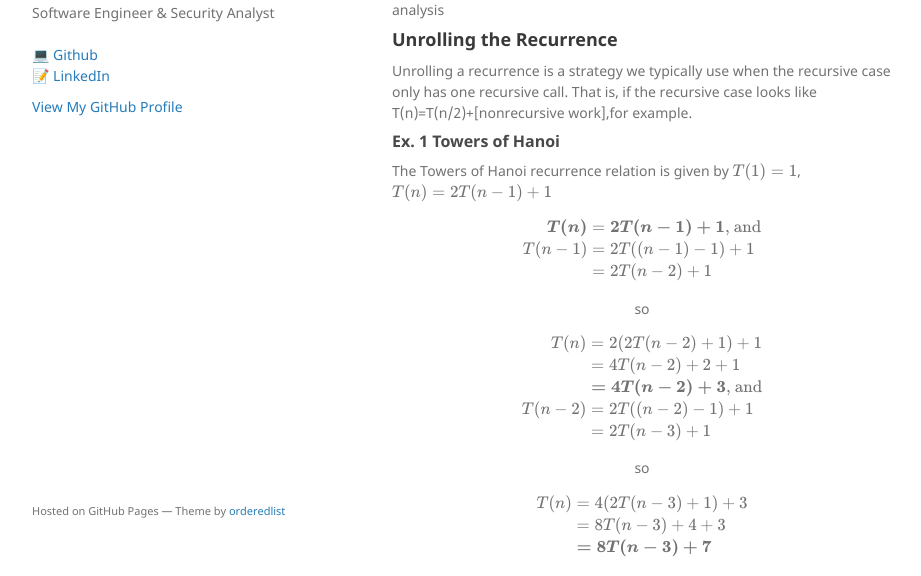
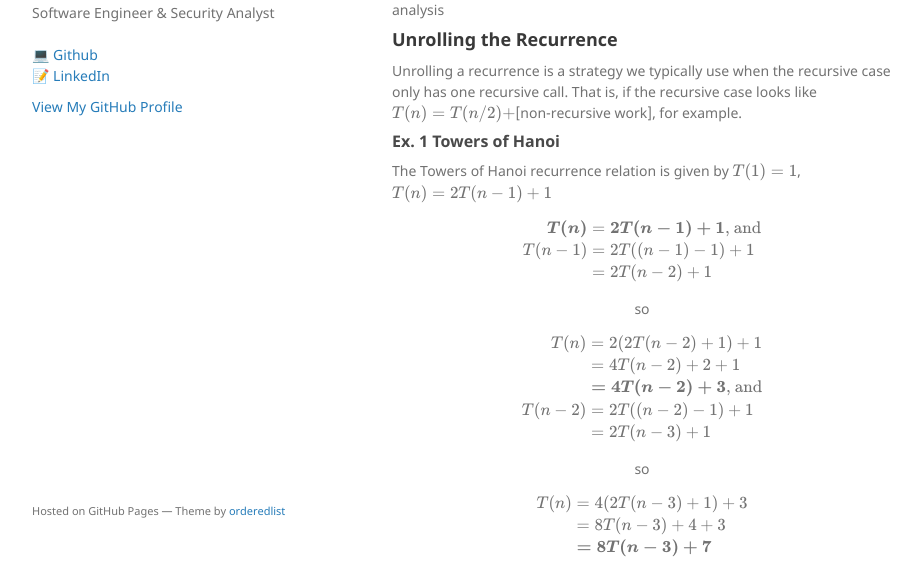
Before and after one commit to callistajosette/callistajosette.github.io, a Jekyll site: the page built from project-crease.md, in a window 1280 px wide and 900 px high. Shown: the part 320-896 px from the top of the window, without its empty margins (178-1099 px from the left). Built offline with Jekyll 4.4.1, drawn with Linux system fonts in a browser that asks for light colours; our own code applies the rules of GitHub Pages for plain Markdown files.

Commit message:
Update project-crease.md

```diff
--- a/project-crease.md
+++ b/project-crease.md
@@ -15,7 +15,7 @@
 A recurrence is a recursive description of a function, or in other words, a description of a function in terms of itself. Like all recursive structures, a recurrence consists of one or more base cases and one or more recursive cases. We say that a particular function satisfies a recurrence, or is the solution to a recurrence if each of the statements of a recurrence holds. Closed-form recurrence solutions are particularly valuable for bounds analysis
 
 ## Unrolling the Recurrence
-Unrolling a recurrence is a strategy we typically use when the recursive case only has one recursive call. That is, if the recursive case looks like T(n)=T(n/2)+[nonrecursive work],for example.
+Unrolling a recurrence is a strategy we typically use when the recursive case only has one recursive call. That is, if the recursive case looks like $T(n)=T(n/2)+$[non-recursive work], for example.
 ### Ex. 1 Towers of Hanoi
 The Towers of Hanoi recurrence relation is given by $T(1) = 1$, $T(n) = 2T(n-1) + 1$
 <center>
```
